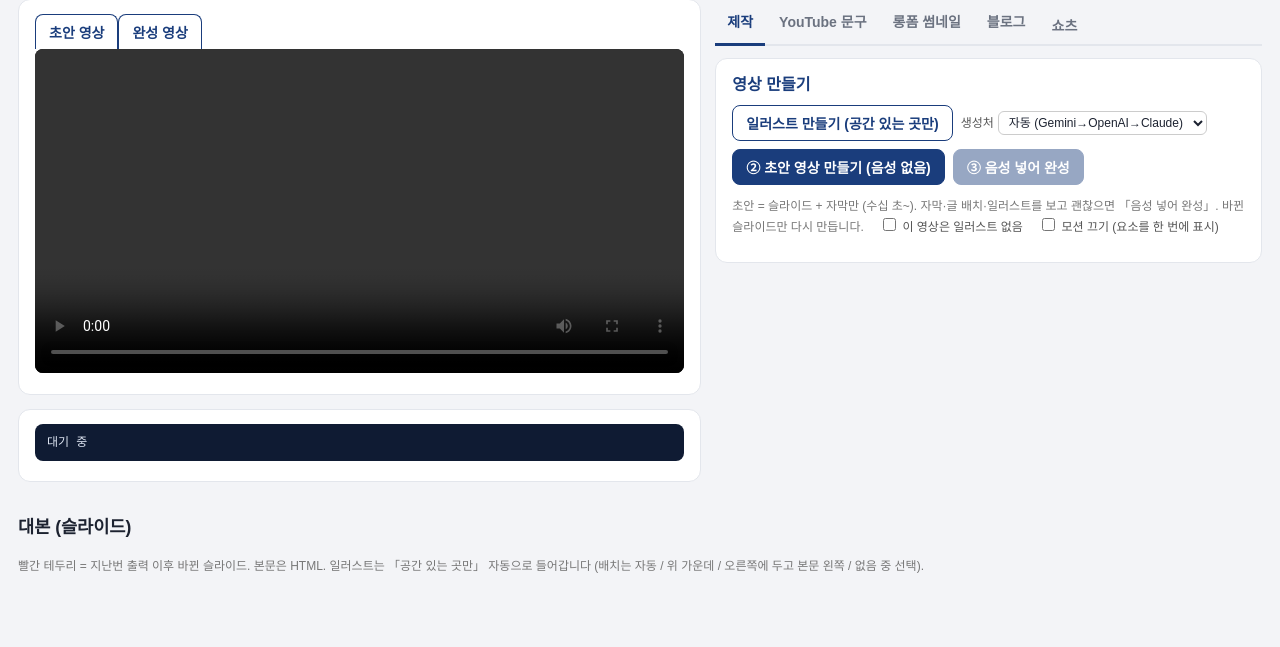
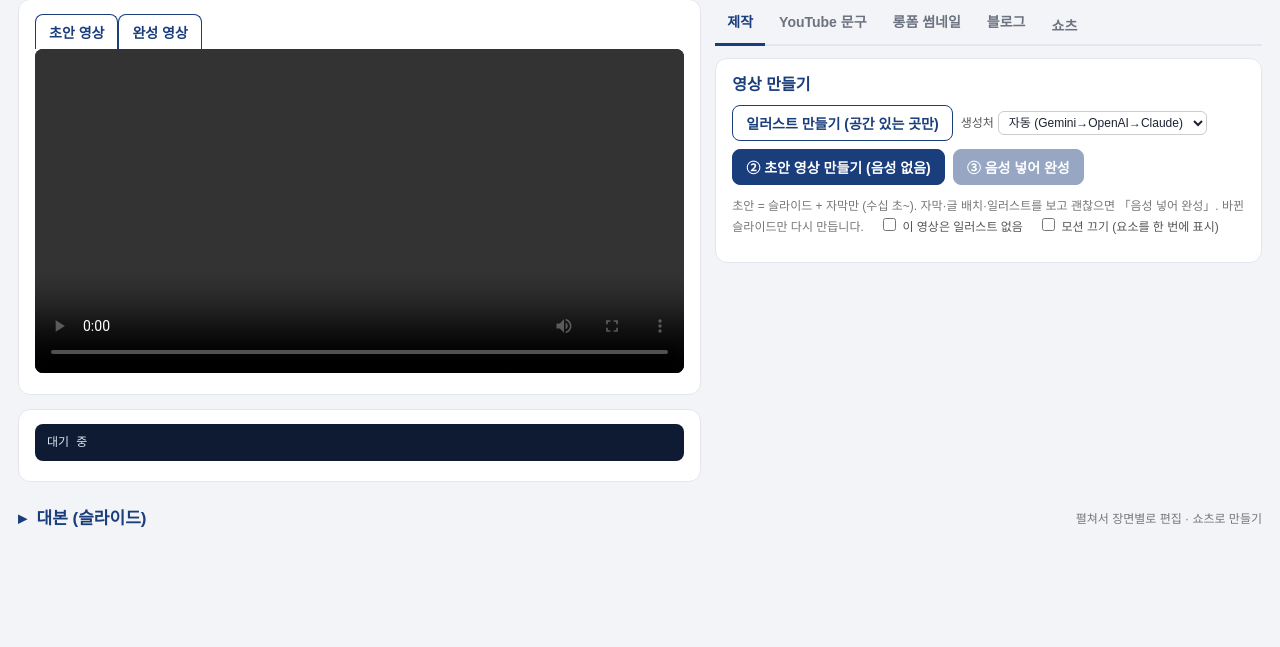
Before and after one commit to 85mighty/takken-note, a Flask app: template templates/studio_edit.html in a window 1280 px wide. Shown: the part 180-827 px from the top of the page. After the commit the page ends 707 px from the top, so only its background shows below. Run offline with Flask 3, Linux system fonts and the light colour scheme; the template is opened without the code that fills it, so the values that code supplies are empty.

Commit message:
편집 화면: 대본(슬라이드)을 기본 접힘으로. 펼친 상태 기억, 장면 링크(#sN)로 열면 자동 펼침, 접혀 있으면 미리보기 렌더링도 생략
Co-Authored-By: Claude Fable 5.1 <noreply@anthropic.com>
Claude-Session: https://claude.ai/code/session_01Qfduj8hgJDTJfuSADXghQs

```diff
--- a/templates/studio_edit.html
+++ b/templates/studio_edit.html
@@ -244,9 +244,12 @@ textarea.desc{min-height:260px;font-size:13px;line-height:1.5}
   </div>
   <div id="props"></div>
 </div></div>
-<h3 id="slides-h">대본 (슬라이드)</h3>
+<details id="slides-box" ontoggle="slidesToggled()">
+<summary style="cursor:pointer;font-size:17px;font-weight:800;color:var(--pri);padding:10px 0;list-style:none;display:flex;align-items:center;gap:10px"><span class="tri">▸</span> 대본 (슬라이드) <span id="sl-n" class="hint" style="font-weight:normal"></span><span class="hint" style="font-weight:normal;margin-left:auto">펼쳐서 장면별로 편집 · 쇼츠로 만들기</span></summary>
 <p class="hint">빨간 테두리 = 지난번 출력 이후 바뀐 슬라이드. 본문은 HTML. 일러스트는 「공간 있는 곳만」 자동으로 들어갑니다 (배치는 자동 / 위 가운데 / 오른쪽에 두고 본문 왼쪽 / 없음 중 선택).</p>
 <div id="slides"></div>
+</details>
+<style>#slides-box[open] summary .tri{transform:rotate(90deg)} #slides-box summary .tri{display:inline-block;transition:transform .15s} #slides-box summary::-webkit-details-marker{display:none}</style>
 </div>
 <script>
 const NAME = {{ name|tojson }}, STEPS = {{ steps|tojson }};
@@ -262,9 +265,23 @@ async function load(){
   spec = d.spec; rows = d.rows; video = d.video; draft = d.draft;
   if (!REG) REG = await (await fetch("/studio/api/registry")).json();
   setDirty(false); render(); fillMeta(); stepper(); showTab(tab || (video ? "final" : "draft")); showJob(d.job); loadYtext(); loadShorts(); loadThumb();
-  autoPreview();
+  $("#sl-n").textContent = `${spec.slides.length}장`;
+  if (!slidesInit){ slidesInit = true; let open = false; try { open = localStorage.getItem("studio_slides_" + NAME) === "1"; } catch(e){}
+    if (/^#s\d+$/.test(location.hash)) open = true;
+    if (open) $("#slides-box").open = true; }
+  if ($("#slides-box").open) autoPreview();
+  if (/^#s\d+$/.test(location.hash)){ const el = document.querySelector(location.hash); if (el) setTimeout(() => el.scrollIntoView({behavior:"smooth"}), 300); }
 }
-let pvBusy = false;
+let pvBusy = false, slidesInit = false;
+function slidesToggled(){
+  const o = $("#slides-box").open; try { localStorage.setItem("studio_slides_" + NAME, o ? "1" : "0"); } catch(e){}
+  if (o && spec) autoPreview();
+}
+document.addEventListener("click", e => {                       // 쇼츠 카드의 「장면 #9」 같은 링크는 접힌 대본을 펼치고 이동
+  const a = e.target.closest('a[href^="#s"]'); if (!a) return;
+  const el = document.querySelector(a.getAttribute("href")); if (!el) return;
+  $("#slides-box").open = true; e.preventDefault(); setTimeout(() => el.scrollIntoView({behavior:"smooth"}), 50);
+});
 async function autoPreview(){            // 画像がないスライドは開いたときに順に描く（ボタンを押さなくてよい）
   if (pvBusy) return; pvBusy = true;
   try {
```
